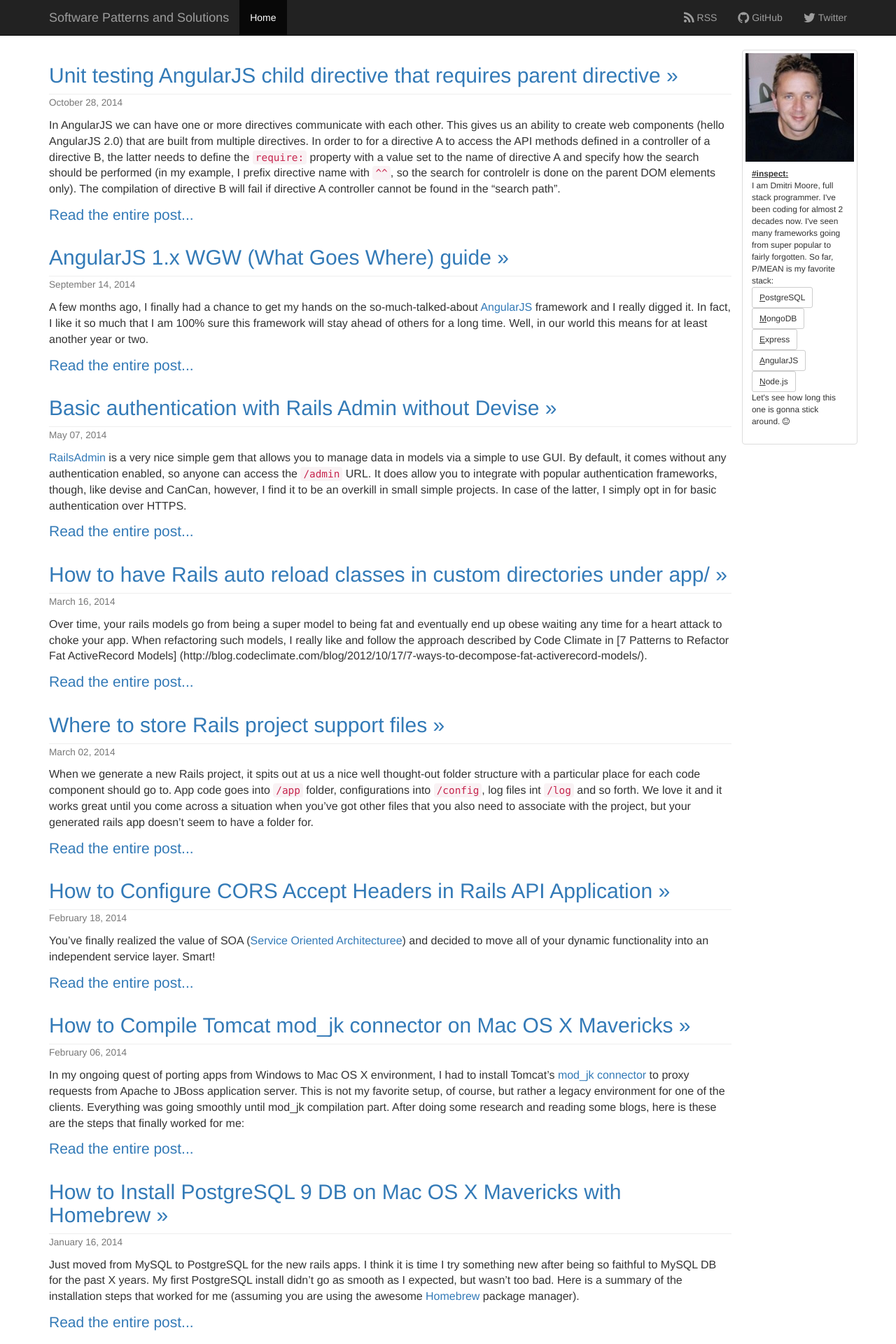
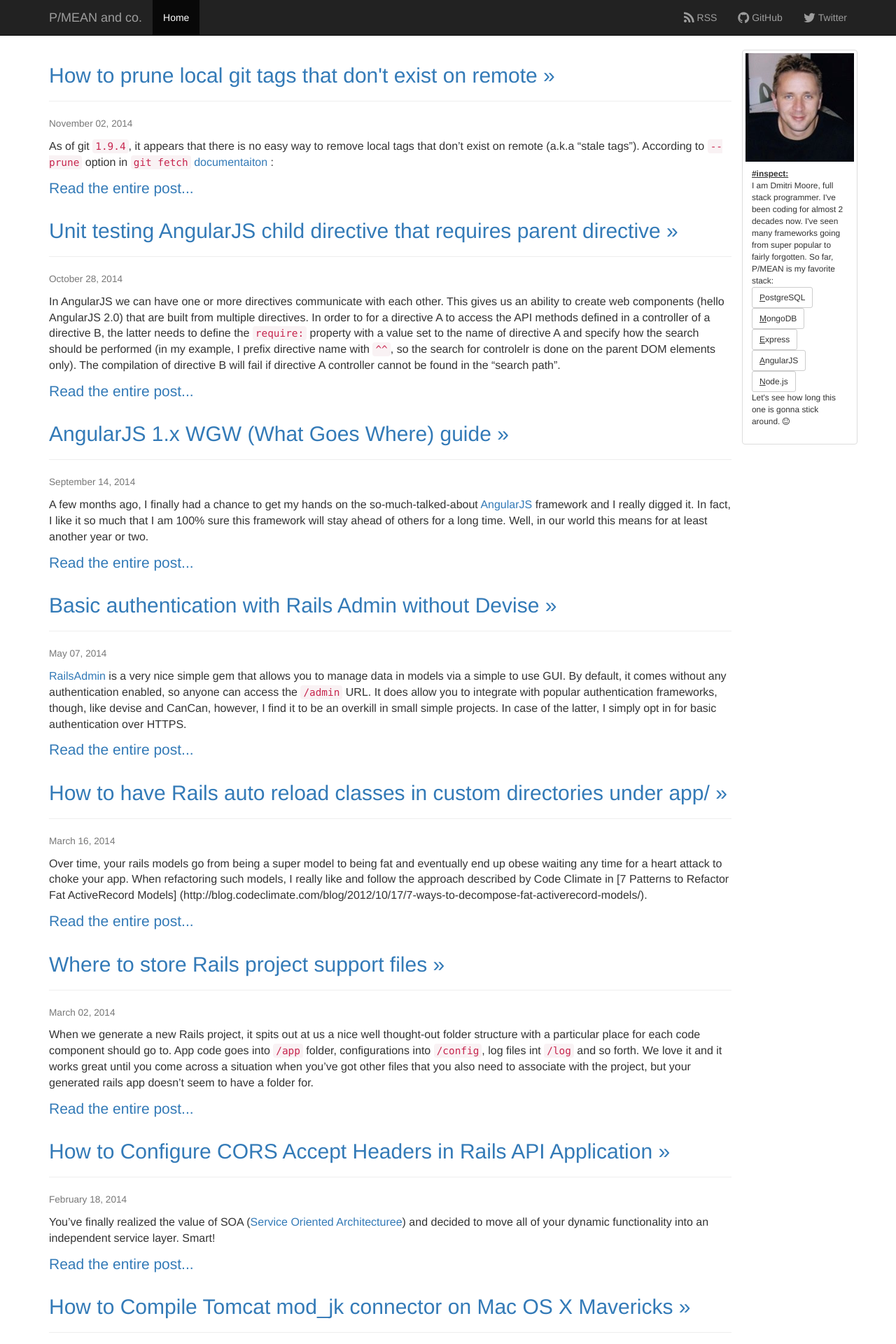
Before and after one commit to demisx/demisx.github.io, a Jekyll site: the page built from index.md, in a window 1280 px wide. Shown: the top 1920 px of the page at 70% size. Built offline with Jekyll 4.4.1, drawn with Linux system fonts in a browser that asks for light colours; nearby versions of some CDN libraries; Markdown is read by kramdown in place of the engine named in the settings; comment, search, counter and statistics services are not loaded.

Commit message:
Add how to prune stale git tags

````diff
--- a/_config.yml
+++ b/_config.yml
@@ -1,9 +1,9 @@
-name: "Software Patterns and Solutions"
+name: "P/MEAN and co."
 safe: true
 lsi: false
 host: localhost
 port: 4001
-description: Programming blog by @demisx
+description: Programming blog by @demisx1 on software patterns and solutions utilized in a full-stack
 markdown: redcarpet
 redcarpet:
   extensions: ["no_intra_emphasis", "fenced_code_blocks", "autolink", "tables", "with_toc_data"]
--- /dev/null
+++ b/_posts/2014-11-02-git-prune-local-tags-dont-exist-remote.md
@@ -0,0 +1,68 @@
+---
+layout: post
+title:  "How to prune local git tags that don't exist on remote"
+date:   2014-11-02 11:08:00
+categories: git
+---
+
+As of git `1.9.4`, it appears that there is no easy way to remove local tags
+that don't exist on remote (a.k.a "stale tags"). According
+to `--prune` option in `git fetch` [documentaiton](http://git-scm.com/docs/git-fetch) :
+
+>  Tags are not subject to pruning if they are fetched only because of the
+default tag auto-following or due to a `--tags` option. However,
+if tags are fetched due to an explicit refspec
+(either on the command line or in the remote configuration,
+for example if the remote was cloned with the `--mirror` option),
+then they are also subject to pruning..
+
+To put it simple, if you are trying to do something like `git fetch -p -t`,
+it will not work starting with git version `1.9.4`.
+
+However, there is a simple workaround that still works in latest versions:
+
+```bash
+  $ git tag -l | xargs git tag -d # remove all local tags
+  $ git fetch -t                  # fetch remote tags
+```
+
+A one liner can be written as:
+
+```bash
+  $ git tag -l | xargs git tag -d && git fetch -t
+```
+
+Alternative, you can add a new alias to your `~/.gitconfig` file to make things
+shorter:
+
+```bash
+# in ~/.gitconfig
+[alias]
+    ... ... ... # your existing aliases
+    pt = !git tag -l | xargs git tag -d && git fetch -t
+```
+
+Now, you can simply call `pt` alias to prune local stale tags:
+
+```bash
+  $ git pt
+```
+
+<div id='footer-spacing' ></div>
+<p class="text-center" style="line-height:20px;">
+  <a class="twitter-follow-button"
+    href="https://twitter.com/demisx1"
+    data-show-count="false"
+    data-lang="en"
+    data-size="large">Follow @demisx1
+  </a> for more tips and best practices.
+</p>
+
+<div id='footer-spacing'></div>
+
+___
+
+Today my environment was:
+
+- Git 1.2.1
+- Mac OS X 10.10
--- a/css/my.css
+++ b/css/my.css
@@ -1,7 +1,9 @@
 #main hr, footer hr  {
-  margin: 0px;
+  /*margin*/: 0px;
 }
 
-#main-content {
+#main #main-content {
   font-size: 16px;
 }
+
+#main #footer-spacing { display:block; height:40px; }
````
Also changed, not shown: README.md.
